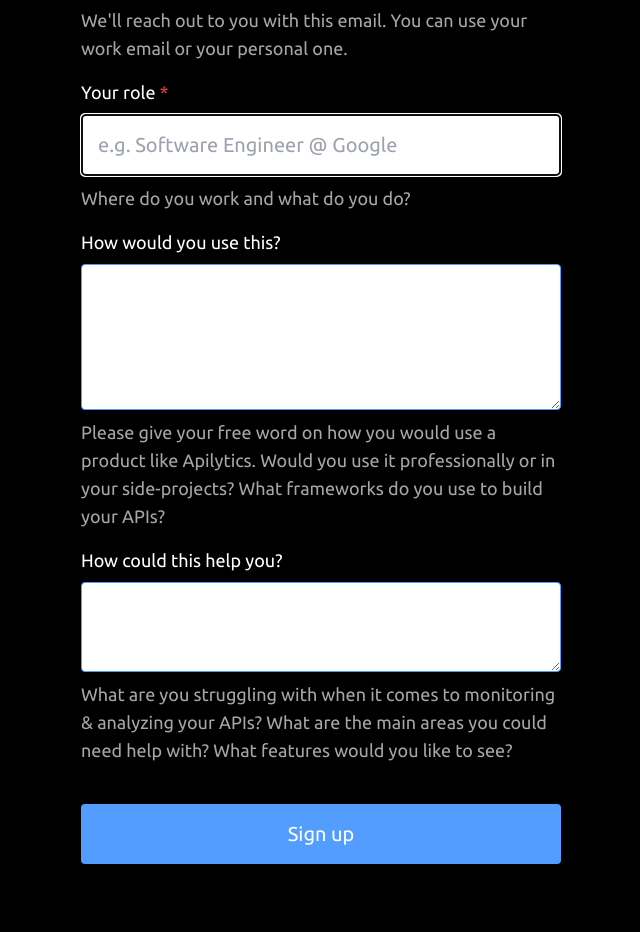
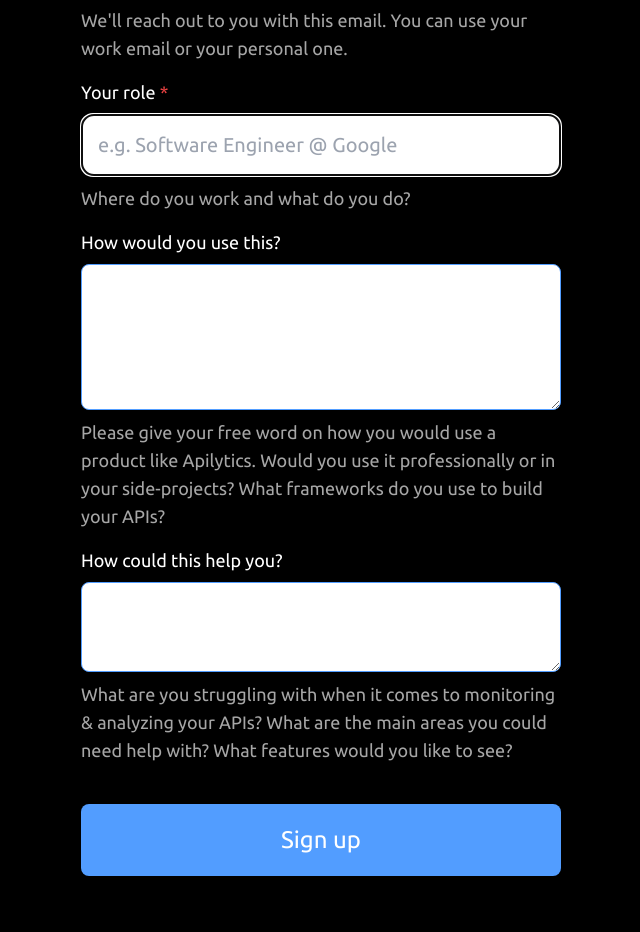
Before and after one commit to apilytics/apilytics, a Next.js app: page /signup in a window 1280 px wide. Shown: the part 300-1232 px from the top of the page, without its empty margins (319-959 px from the left). Built offline with nearby package versions, Linux system fonts and the light colour scheme.

Commit message:
Use consistent roundings in all buttons and inputs

```diff
--- a/src/components/IndexPage/Pricing.tsx
+++ b/src/components/IndexPage/Pricing.tsx
@@ -84,7 +84,7 @@ export const Pricing: React.FC = () => {
         </h1>
         <h2 className="text-2xl text-secondary mt-8">Sign up for the free beta!</h2>
         <Link href="/signup" passHref>
-          <button className="bg-primary rounded p-5 mt-8 text-2xl text-white w-full lg:w-auto">
+          <button className="bg-primary rounded-lg p-5 mt-8 text-2xl text-white w-full lg:w-auto">
             Get started
           </button>
         </Link>
--- a/src/components/IndexPage/Setup.tsx
+++ b/src/components/IndexPage/Setup.tsx
@@ -105,7 +105,7 @@ export const Setup: React.FC = () => {
                 <button
                   key={name}
                   className={`flex flex-col items-center p-2 rounded-lg ${
-                    selectedFramework === name ? 'bg-primary text-white' : ''
+                    selectedFramework === name ? 'border-primary' : ''
                   }`}
                   onClick={(): void => setSelectedFramework(name)}
                 >
--- a/src/components/IndexPage/TopSection.tsx
+++ b/src/components/IndexPage/TopSection.tsx
@@ -49,7 +49,7 @@ export const TopSection: React.FC = () => (
             ))}
           </div>
           <Link href="/signup" passHref>
-            <button className="bg-primary rounded p-5 mt-12 text-2xl text-white w-full lg:w-auto">
+            <button className="bg-primary rounded-lg p-5 mt-12 text-2xl text-white w-full lg:w-auto">
               Sign me up!
             </button>
           </Link>
--- a/src/components/Input.tsx
+++ b/src/components/Input.tsx
@@ -12,7 +12,7 @@ export const Input: React.FC<Props> = ({ label, helperText, className, ...props
     </label>
     <input
       id={props.name}
-      className={`block border-primary rounded text-xl p-4 w-full my-2 ${className}`}
+      className={`block border-primary rounded-xl text-xl p-4 w-full my-2 ${className}`}
       {...props}
     />
     {helperText && <p className="text-secondary text-lg">{helperText}</p>}
--- a/src/components/Select.tsx
+++ b/src/components/Select.tsx
@@ -12,7 +12,7 @@ export const Select: React.FC<Props> = ({ label, helperText, className, ...props
     </label>
     <select
       id={props.name}
-      className={`block border-primary rounded text-xl p-4 w-full my-2 ${className}`}
+      className={`block border-primary rounded-lg text-xl p-4 w-full my-2 ${className}`}
       {...props}
     />
     {helperText && <p className="text-secondary text-lg">{helperText}</p>}
--- a/src/components/Textarea.tsx
+++ b/src/components/Textarea.tsx
@@ -12,7 +12,7 @@ export const Textarea: React.FC<Props> = ({ label, helperText, className, ...pro
     </label>
     <textarea
       id={props.name}
-      className={`block border-primary rounded text-xl p-4 w-full my-2 ${className}`}
+      className={`block border-primary rounded-lg text-xl p-4 w-full my-2 ${className}`}
       {...props}
     />
     {helperText && <p className="text-secondary text-lg">{helperText}</p>}
--- a/src/pages/signup.tsx
+++ b/src/pages/signup.tsx
@@ -109,7 +109,7 @@ const SignUp: NextPage = () => {
           <button
             disabled={loading}
             type="submit"
-            className="mt-8 bg-primary rounded p-4 text-xl text-white w-full flex justify-center items-center disabled:opacity-50"
+            className="bg-primary rounded-lg p-5 mt-8 text-2xl text-white w-full flex justify-center items-center disabled:opacity-50"
           >
             Sign up{' '}
             {loading && (
```
